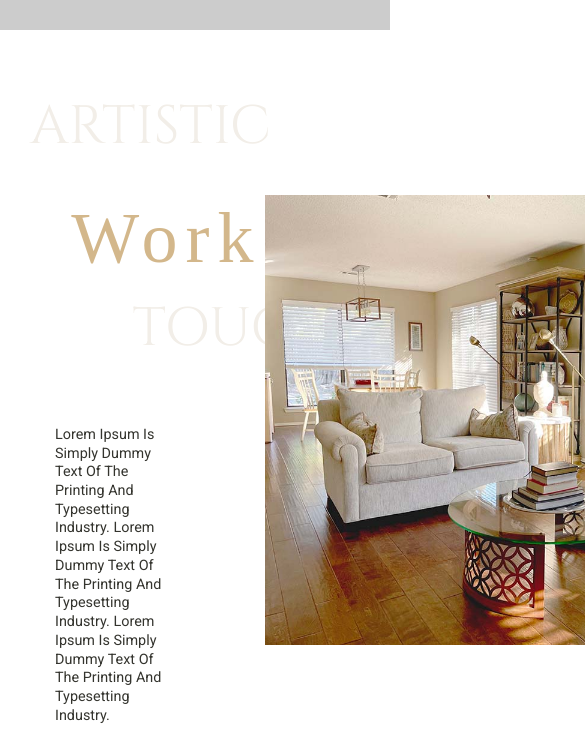
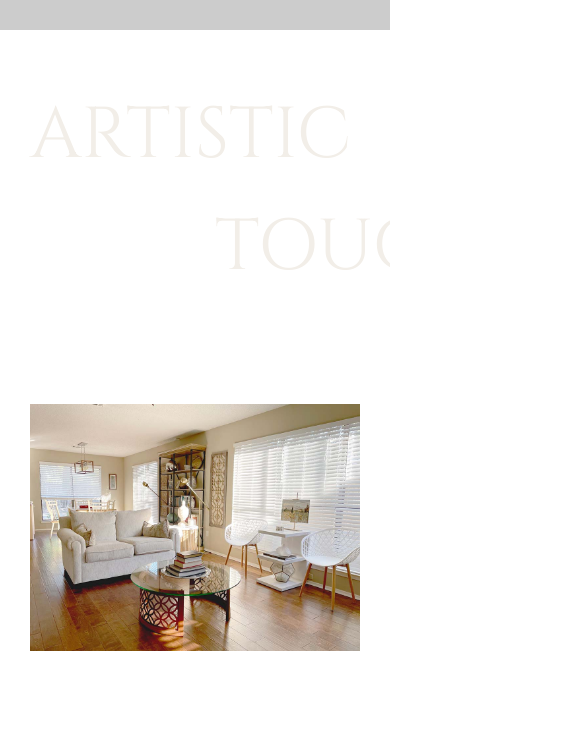
Before and after one commit to DanielTisue/bough_and_pine, a React (Create React App) app: page / in a window 390 px wide. Shown: the part 814-1568 px from the top of the page, 585 px wide, since content can reach past the window. Built offline with nearby package versions, Linux system fonts and the light colour scheme; grey boxes are pictures that could not be loaded; a web font is replaced by a local one.

Commit message:
Renamed elements in banner component and adjusted styles for both banner and title component.

```diff
--- a/src/App.css
+++ b/src/App.css
@@ -38,8 +38,7 @@ a {
 
 h1 {
   font-family: 'Cinzel', serif;
-  /* font-size: 6em;
-  line-height: 1.5em; */
+  font-size: 6em;
   color: var(--secondaryBlack);
   font-weight: 400;
   text-transform: uppercase;
@@ -47,8 +46,7 @@ h1 {
 
 h2 {
   font-family: 'Mrs Saint Delafield', cursive;
-  /* font-size: 6em;
-  line-height: 2em; */
+  font-size: 6em;
   letter-spacing: 8px;
   color: var(--secondaryColor);
   font-weight: 400;
@@ -87,6 +85,7 @@ h2 {
   padding: 50px;
   max-width: 1000px;
   margin: 0 auto;
+  overflow-x: hidden;
 }
 
 .no-padding {
@@ -277,7 +276,6 @@ list-style:  none;
 }
 
 .title-one, .title-two, .subtitle, .banner-text, .div1 {
-  /* border: 1px solid red; */
   width: 100%;
 }
 
@@ -285,23 +283,22 @@ list-style:  none;
   grid-column: 1 / 3;
   grid-row: 1 / 2;
   text-align: left;
-  font-size: 3rem;
+  font-size: 4rem;
   padding: 30px 0;
   color: var(--primaryColor);
-  /* text-shadow: 1px 1px 3px #d2d2d2; */
 }
 
 .title-two {
   grid-column: 3 / 5;
   grid-row: 3 / 4;
-  font-size: 3rem;
+  font-size: 4rem;
   margin-top: -10px;
   padding: 20px;
   color: var(--primaryColor);
   /* text-shadow: 1px 1px 3px #d2d2d2; */
 }
 
-.subtitle {
+.banner-subtitle {
   grid-column: 2 / 4;
   grid-row: 2 / 3;
   font-size: 4rem;
@@ -316,66 +313,59 @@ list-style:  none;
   padding: 50px 25px;
   text-align: left;
 }
+/* Banner MQ Start*/
+@media screen and (max-width:798px) {
+ .banner-text {
+  grid-row: 4 / 6;
+  grid-column: 2 / 4;
+  padding: 50px 0;
+  text-align: left;
+  }
 
+}
+
+
+/* Banner MQ End*/
 /* Banner end ALT*/
 
-/* Banner start */
+/* Title start */
 
-/* .banner-text-wrapper {
+.title-text-wrapper {
   width: 100%;
   max-width: 900px;
-  max-height: 50vh;
-  padding: 25px;
-  margin-top: 3rem;
+  padding: 3rem;
   display: flex;
   flex-direction: column;
   justify-content: center;
   align-items: center;
   text-transform: capitalize;
-} */
+}
 
-/* .title {
-  position: relative;
-  z-index: 0;
+.title {
   color: var(--primaryColor);
-  font-size: 5rem;
-  line-height: 5.2rem;
+  font-size: 4rem;
+  line-height: 4.2rem;
 }
 
 .subtitle {
-  position: relative;
-  z-index: 0;
-  top: -6rem;
+  font-size: 4rem;
+  line-height: 4.2rem;
+  margin-top: -1.8rem;
 }
 
-.section-text {
-  position: relative;
-  z-index: 0;
-  top: -8rem;
-  text-align: left !important;
-} */
 
-/* MQ Banner start */
+/* MQ Title start */
 @media screen and (max-width:798px) {
   /* .title {
-  position: relative;
-  z-index: 0;
-  color: var(--mainWhite);
-  font-size: 4rem;
-  line-height: 4.2rem;
+
   }
 
   .subtitle {
-    font-size: 5rem;
-    margin-top: 1.2rem;
-    margin-bottom: -8rem;
+
   }
 
   .section-text {
-    position: relative;
-    z-index: 0;
-    top: 1rem;
-    text-align: left !important;
+
   } */
 
 }
@@ -391,44 +381,57 @@ list-style:  none;
     margin-top: 3.2rem;
   } */
 }
-/* MQ Banner end */
-/* Banner end */
+/* MQ Title end */
+/* Title end */
 
 
 /* Work start */
 .work {
   height: 100%;
-  /* min-height: 100vh; */
   display: flex;
   justify-content: center;
   align-items: center;
   padding: 3% 0;
 }
 
-.right-section, .left-section {
-  width: 50%;
+.left-section {
+  width: 55%;
+}
+
+.right-section {
+  width: 45%;
+  /* overflow-x: hidden !important; */
 }
 
 .main-image {
   max-height: 450px;
   padding-left: 50px;
-  margin-left: 20px;
-  overflow-x: visible;
+  margin-left: 50px;
 }
-/* .featured-images-section {
-  width: 100%;
-  max-width: 1500px;
-  overflow: visible;
+/* Work MQ start */
+@media screen and (max-width:798px) {
+  .work {
+  height: 100%;
   display: flex;
+  flex-direction: column;
   justify-content: center;
-  padding-top: 50px;
+  align-items: center;
 }
 
-.image-style {
-  height: 100%;
-  max-height: 400px;
-  margin: 0 10px;
-} */
+  .left-section, .right-section {
+  width: 100%;
+}
+
+.main-image {
+  max-height: 450px;
+  width: 100%;
+  padding-left: 0;
+  margin-left: 0;
+}
+
+}
+
+/* Work MQ end */
 /* Work end */
 
 /* Services start */
@@ -436,7 +439,6 @@ list-style:  none;
   padding: 25px 0;
   text-align: center;
   height: 100%;
-  min-height: 100vh;
 }
 
 .services-center {
@@ -446,7 +448,7 @@ list-style:  none;
   grid-template-columns: repeat(auto-fit, minmax(250px, 1fr));
   grid-row-gap: 2rem;
   grid-column-gap: 50px;
-  margin-bottom: 3rem;
+  padding: 5rem 0;
 }
 
 .service {
@@ -455,19 +457,17 @@ list-style:  none;
   align-items: center;
   background-color: var(--primaryColor);
   padding: 50px 15px;
-  margin-top: -5rem;
-  margin-bottom: 75px;
 }
 
 .services-title {
   font-size: 2.5em;
-  margin-bottom: -2.5rem;
   color: var(--secondaryBlack);
   opacity: .7;
 }
 
 .services-subtitle {
   font-size: 1.8em;
+  padding-bottom: 25px;;
 }
 
 .services-text {
@@ -523,7 +523,8 @@ list-style:  none;
 
 /* Process start */
 .process {
-  height: 100vh;
+  height: 100%;
+  min-height: 100vh;
 }
 /* Process end */
 
@@ -532,13 +533,14 @@ list-style:  none;
   height: 90vh;
 }
 
-.contact .banner-text-wrapper h1.title {
-  line-height: 5.2rem;
+.contact .title-text-wrapper h1.title {
+  line-height: 4rem;
 }
 
-.contact .banner-text-wrapper h2.subtitle {
-  top: -4.8rem;
-}
+/* .contact .title-text-wrapper h2.subtitle {
+  position: relative;
+  top: .5rem;
+} */
 
 /* MQ Contact start */
 @media screen and (max-width:798px) {
--- a/src/components/Banner.js
+++ b/src/components/Banner.js
@@ -1,11 +1,11 @@
 
-function Banner({ title1, title2, subtitle, text, children }) {
+function Banner({ title1, title2, bannerSubtitle, bannerText, children }) {
   return (
     <div className="banner-text-wrapper">
       <h1 className="title-one">{title1}</h1>
       <h1 className="title-two">{title2}</h1>
-      <h2 className="subtitle">{subtitle}</h2>
-      <p className="banner-text">{text}</p>
+      <h2 className="banner-subtitle">{bannerSubtitle}</h2>
+      <p className="banner-text">{bannerText}</p>
     </div>
   )
 }
```
